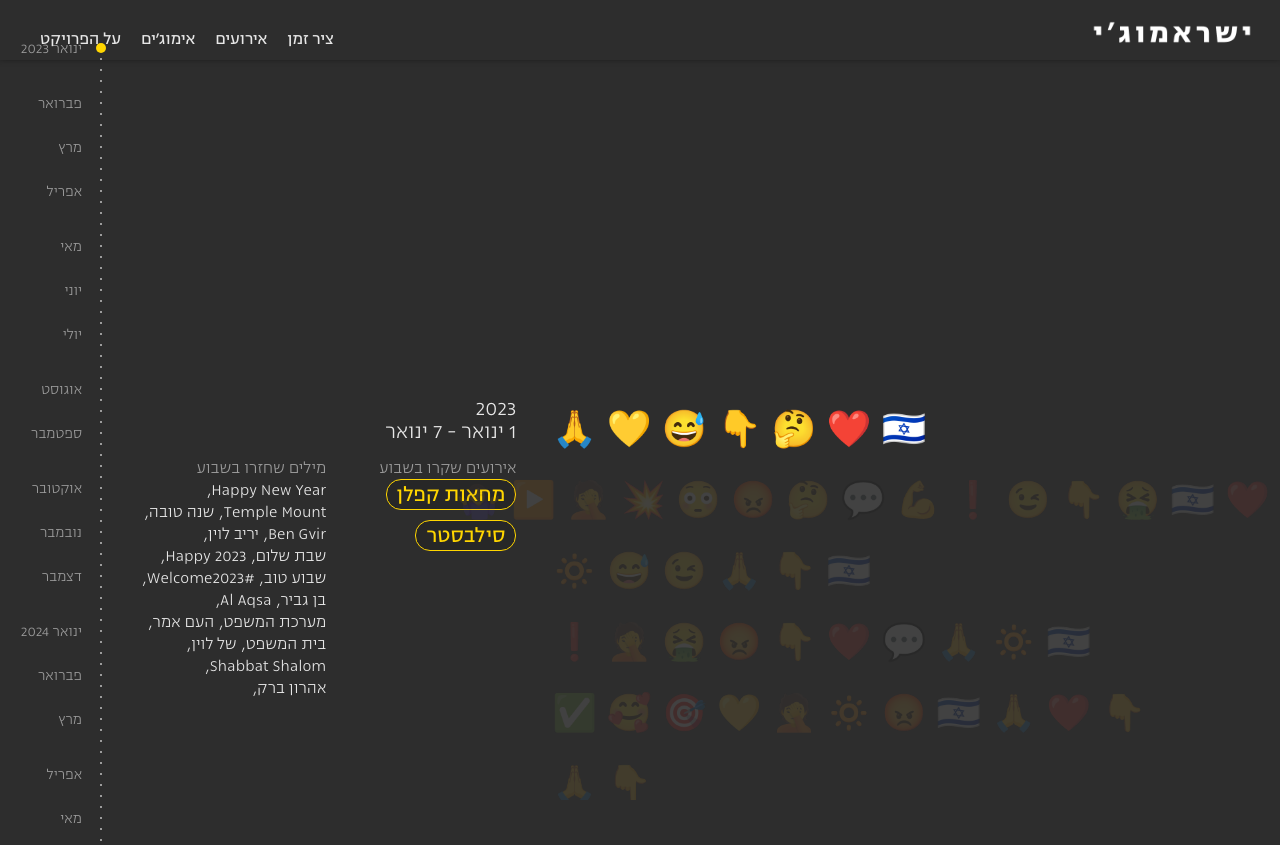
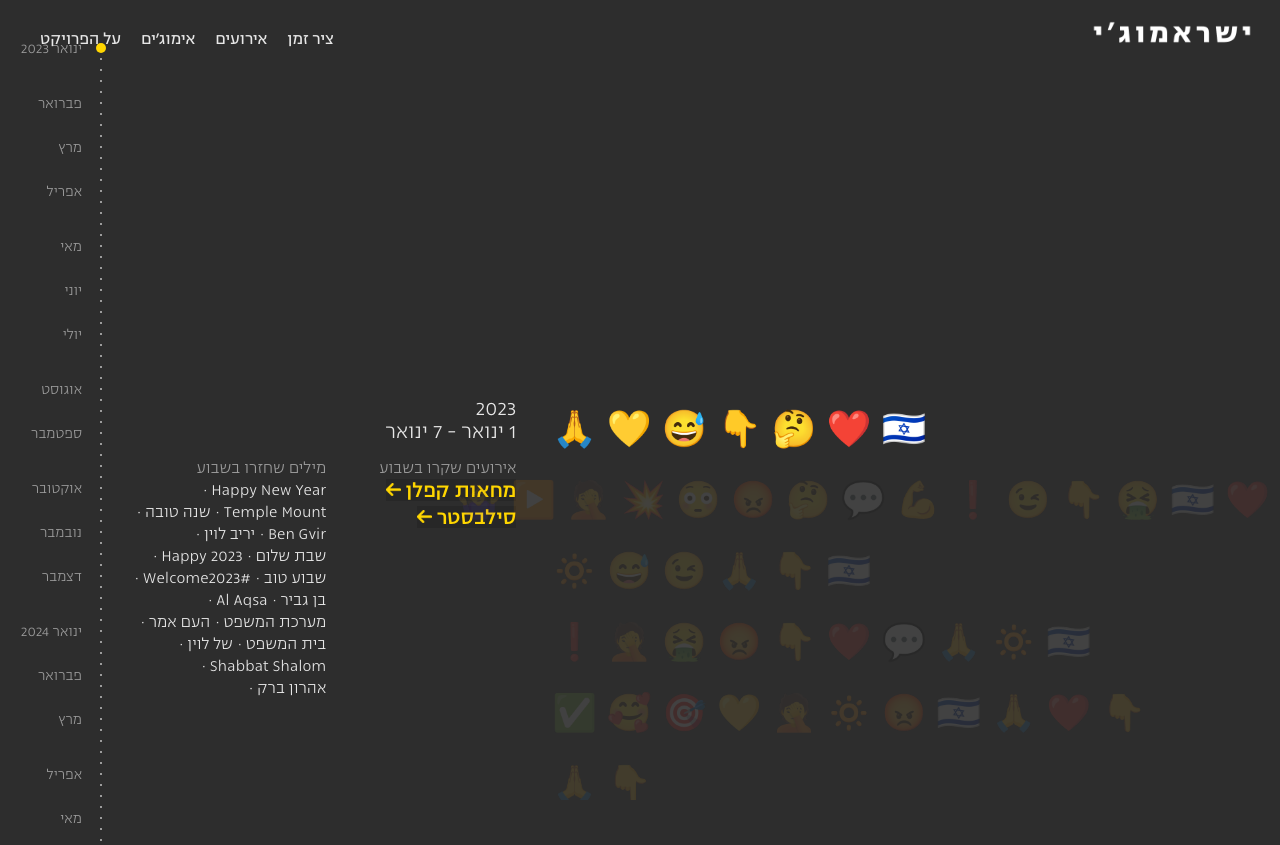
Before and after one commit to mineihadar/emoji-app, a React (Create React App) app: page /timeline in a window 1280 px wide. Built offline with nearby package versions, Linux system fonts and the light colour scheme.

Commit message:
add: changes in text for emojigrid

```diff
--- a/src/App.css
+++ b/src/App.css
@@ -16,6 +16,11 @@
 @font-face {
   font-family: "Narkis-ExtraLight";
   src: url("./fonts/NarkissBlock-Extralight.woff") format("woff");
+}
+
+@font-face {
+  font-family: "Narkis-Medium";
+  src: url("./fonts/NarkissBlockTRIAL-Medium.woff") format("woff");
 }
 
 body {
@@ -73,9 +78,9 @@ img {
   justify-content: space-between;
   align-items: center;
   padding: 0px 0px 0px 0px;
-  background-color: #2d2d2d;
+  /* background-color: #2d2d2d; */
   /* border-bottom: #7e7e7e 1px solid; */
-  box-shadow: 0px 0px 5px 0px #1d1d1d;
+  /* box-shadow: 0px 0px 5px 0px #1d1d1d; */
   /* backdrop-filter: blur(1px); */
 }
 
--- a/src/EmojiDrawer.css
+++ b/src/EmojiDrawer.css
@@ -37,7 +37,7 @@
 .emoji-title {
   display: flex;
   align-items: center;
-  margin: 50px 0px;
+  margin: 20px 0px;
 }
 
 .emoji-title h3 {
--- a/src/EmojiGrid.css
+++ b/src/EmojiGrid.css
@@ -77,26 +77,43 @@
   display: flex;
   flex-direction: column;
   color: rgba(255, 214, 0, 1);
-  font-family: "Narkis-Regular";
+  font-family: "Narkis-Medium";
   font-size: 22.1px;
 }
 
 .events:hover {
   cursor: pointer;
 }
-
 .event-container {
   display: inline-flex; /* Use inline-flex to size to content */
   align-items: center; /* Center items vertically if necessary */
-  padding: 0; /* Remove any padding */
   margin: 0; /* Remove any margin */
   height: auto; /* Ensure height is auto */
   background-color: #272727;
-  border: 0.5px solid rgba(255, 214, 0, 1);
-  border-radius: 15px;
-  margin-bottom: 10px;
-  padding: 0px 10px;
   width: fit-content;
+  margin-bottom: 5px;
+}
+
+.arrow {
+  width: 15px;
+  padding-right: 5px;
+  transition: transform 0.8s ease-in-out;
+}
+
+.event-container:hover .arrow {
+  animation: moveArrow 0.8s infinite;
+}
+
+@keyframes moveArrow {
+  0% {
+    transform: translateX(0);
+  }
+  50% {
+    transform: translateX(-5px);
+  }
+  100% {
+    transform: translateX(0);
+  }
 }
 
 /* .event-container {
--- a/src/EmojiGrid.js
+++ b/src/EmojiGrid.js
@@ -5,7 +5,7 @@ import trends from "./data/modified_trending_data_with_corrected_years.json";
 import EmojiDrawer from "./EmojiDrawer";
 import ScrollableSidebar from "./ScrollableSidebar";
 import { findEmojiInData } from "./helpers/findEmojisData";
-import externalLinkIcon from "./images/arrow.png";
+import arrow from "./images/arrow.png";
 
 const EmojiGrid = forwardRef(({ weeks }, ref) => {
   const [drawerOpen, setDrawerOpen] = useState(false);
@@ -113,7 +113,7 @@ const EmojiGrid = forwardRef(({ weeks }, ref) => {
     const weekData = trends.find((weekData) => weekData.week === week);
     if (weekData) {
       return weekData.trending_words.map((trend, index) => (
-        <p key={index}>{`${trend}, `}</p>
+        <p key={index}>{`${trend} \u00B7`}</p>
       ));
     }
     return [];
@@ -125,6 +125,7 @@ const EmojiGrid = forwardRef(({ weeks }, ref) => {
       return weekData.events.map((event, index) => (
         <div className='event-container'>
           <p key={index}>{event}</p>
+          <img className='arrow' src={arrow} />
         </div>
       ));
     }
--- a/src/data/events.json
+++ b/src/data/events.json
@@ -1,7 +1,7 @@
 [
   {
     "מחאות קפלן": {
-      "firstDay": "01/01/2023",
+      "firstDay": "07/01/2023",
       "lastDay": "10/06/2023"
     }
   },
```
Also changed, not shown: src/data/eventDetails.json (added, +45 -0 lines), src/fonts/NarkissBlockTRIAL-Medium.woff (added), src/images/arrow.png.
